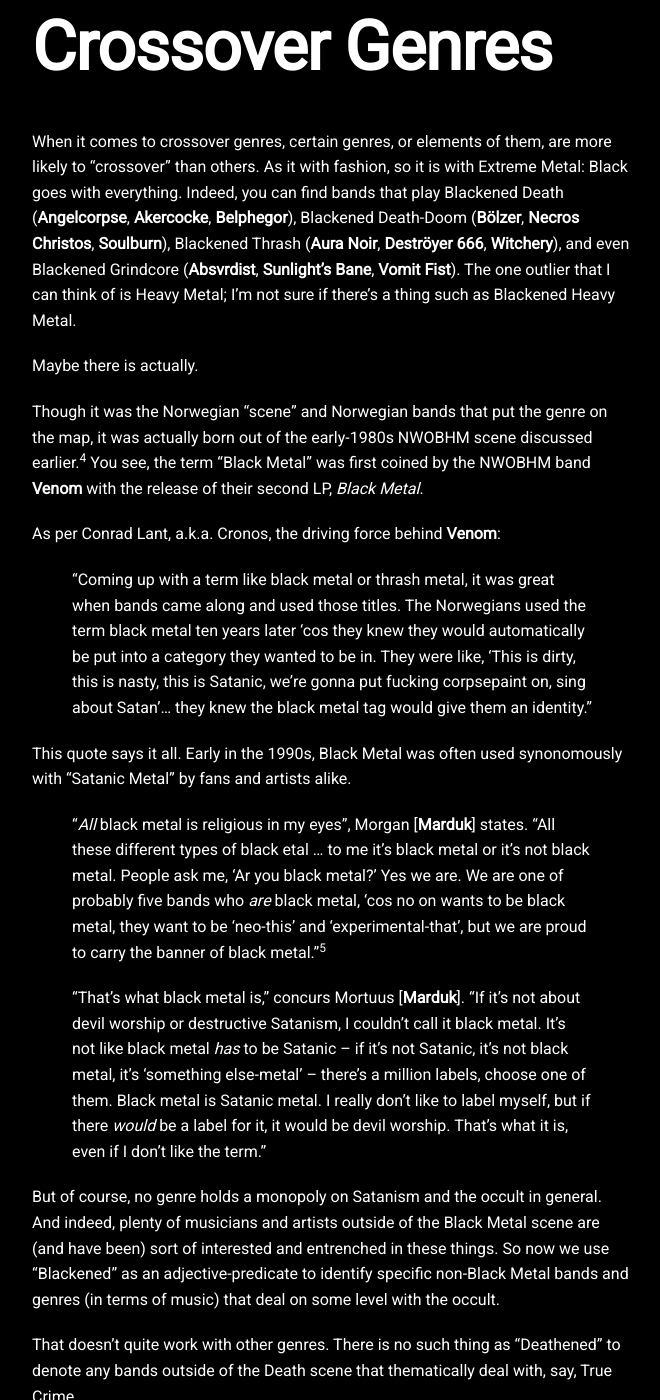
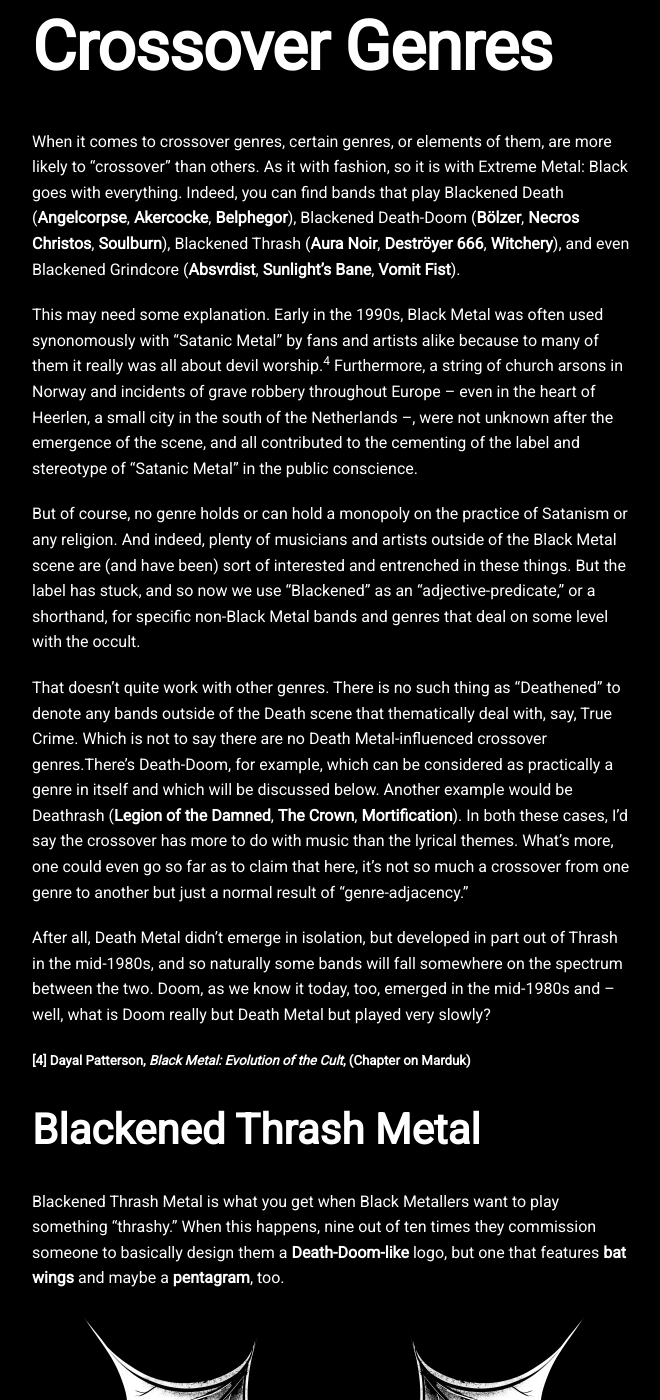
Before and after one commit to Noeska/illegiblesemantics, a Jekyll site: the page built from projects/proj-2.md, in a window 1280 px wide and 1400 px high, scrolled down 20883 px. Shown: the whole window, without its empty margins (308-968 px from the left). Built offline with Jekyll 4.4.1, drawn with Linux system fonts in a browser that asks for light colours; nearby versions of some CDN libraries; some of the changed text lies outside the part shown.

Commit message:
Update proj-2.md

```diff
--- a/projects/proj-2.md
+++ b/projects/proj-2.md
@@ -253,7 +253,18 @@
 ---
 
 # Crossover Genres
-When it comes to crossover genres, certain genres, or elements of them, are more likely to "crossover" than others. As it with fashion, so it is with Extreme Metal: Black goes with everything. Indeed, you can find bands that play Blackened Death (**Angelcorpse**, **Akercocke**, **Belphegor**), Blackened Death-Doom (**Bölzer**, **Necros Christos**, **Soulburn**), Blackened Thrash (**Aura Noir**, **Deströyer 666**, **Witchery**), and even Blackened Grindcore (**Absvrdist**, **Sunlight's Bane**, **Vomit Fist**). The one outlier that I can think of is Heavy Metal; I'm not sure if there's a thing such as Blackened Heavy Metal.
+When it comes to crossover genres, certain genres, or elements of them, are more likely to "crossover" than others. As it with fashion, so it is with Extreme Metal: Black goes with everything. Indeed, you can find bands that play Blackened Death (**Angelcorpse**, **Akercocke**, **Belphegor**), Blackened Death-Doom (**Bölzer**, **Necros Christos**, **Soulburn**), Blackened Thrash (**Aura Noir**, **Deströyer 666**, **Witchery**), and even Blackened Grindcore (**Absvrdist**, **Sunlight's Bane**, **Vomit Fist**).
+
+This may need some explanation. Early in the 1990s, Black Metal was often used synonomously with "Satanic Metal" by fans and artists alike because to many of them it really was all about devil worship.<sup>4</sup> Furthermore, a string of church arsons in Norway and incidents of grave robbery throughout Europe -- even in the heart of Heerlen, a small city in the south of the Netherlands --, were not unknown after the emergence of the scene, and all contributed to the cementing of the label and stereotype of "Satanic Metal" in the public conscience.
+
+
+
+But of course, no genre holds or can hold a monopoly on the practice of Satanism or any religion. And indeed, plenty of musicians and artists outside of the Black Metal scene are (and have been) sort of interested and entrenched in these things. But the label has stuck, and so now we use "Blackened" as an "adjective-predicate," or a shorthand, for specific non-Black Metal bands and genres that deal on some level with the occult.
+
+
+
+
+<!-- The one outlier that I can think of is Heavy Metal; I'm not sure if there's a thing such as Blackened Heavy Metal.
 
 Maybe there is actually.
 
@@ -263,8 +274,6 @@
 
 > "Coming up with a term like black metal or thrash metal, it was great when bands came along and used those titles. The Norwegians used the term black metal ten years later 'cos they knew they would automatically be put into a category they wanted to be in. They were like, 'This is dirty, this is nasty, this is Satanic, we're gonna put fucking corpsepaint on, sing about Satan'... they knew the black metal tag would give them an identity."
 
-
-
 This quote says it all. Early in the 1990s, Black Metal was often used synonomously with "Satanic Metal" by fans and artists alike.
 > "*All* black metal is religious in my eyes", Morgan [**Marduk**] states. "All these different types of black etal ... to me it's black metal or it's not black metal. People ask me, 'Ar you black metal?' Yes we are. We are one of probably five bands who *are* black metal, 'cos no on wants to be black metal, they want to be 'neo-this' and 'experimental-that', but we are proud to carry the banner of black metal."<sup>5</sup>
 
@@ -272,17 +281,18 @@
 
 But of course, no genre holds a monopoly on Satanism and the occult in general. And indeed, plenty of musicians and artists outside of the Black Metal scene are (and have been) sort of interested and entrenched in these things. So now we use "Blackened" as an adjective-predicate to identify specific non-Black Metal bands and genres (in terms of music) that deal on some level with the occult.
 
-That doesn't quite work with other genres. There is no such thing as "Deathened" to denote any bands outside of the Death scene that thematically deal with, say, True Crime.
-
-However, Death-Doom and, to a lesser extent, Deathtrash are recognized as genres on their own. This has more to do with the music than the lyrical themes.
+##### [4] Daniele Federico Rosa, 'Ye Go to Thy Abzu: How Norwegian Black Metal Used Mesopotamian References, Where It Took Them From, and How It Usually Got Them Wrong', Lorenzo Verderame and Agnès Garcia-Ventura, *Receptions of the Ancient Near East in Popular Culture and Beyond*, 106, and Dayal Patterson, *Black Metal: Evolution of the Cult*, 2009 (Chapter 22 on Burzum)
+##### [5] Dayal Patterson, *Black Metal: Evolution of the Cult*, (Chapter on Marduk)
 
 
-Meanwhile, Death Metal didn't emerge in isolation, but emerged in part from the Thrash genre, and so naturally some bands (**Legion of the Damned**, **The Crown**, **Mortification**) will sit somewhere on the spectrum between the two. In this case, it's not so much a crossover from one genre to another but a normal result of genre-adjacency. Yet still, some actually recognize Deathrash as its own separate genre.
+-->
+
+That doesn't quite work with other genres. There is no such thing as "Deathened" to denote any bands outside of the Death scene that thematically deal with, say, True Crime. Which is not to say there are no Death Metal-influenced crossover genres.There's Death-Doom, for example, which can be considered as practically a genre in itself and which will be discussed below. Another example would be Deathrash (**Legion of the Damned**, **The Crown**, **Mortification**). In both these cases, I'd say the crossover has more to do with music than the lyrical themes. What's more, one could even go so far as to claim that here, it's not so much a crossover from one genre to another but just a normal result of "genre-adjacency."
+
+After all, Death Metal didn't emerge in isolation, but developed in part out of Thrash in the mid-1980s, and so naturally some bands will fall somewhere on the spectrum between the two. Doom, as we know it today, too, emerged in the mid-1980s and -- well, what is Doom really but Death Metal but played very slowly?
 
 
-
-##### [4] Daniele Federico Rosa, 'Ye Go to Thy Abzu: How Norwegian Black Metal Used Mesopotamian References, Where It Took Them From, and How It Usually Got Them Wrong', Lorenzo Verderame and Agnès Garcia-Ventura, *Receptions of the Ancient Near East in Popular Culture and Beyond*, 106, and Dayal Patterson, *Black Metal: Evolution of the Cult*, 2009 (Chapter 22 on Burzum)
-##### [5] Dayal Patterson, *Black Metal: Evolution of the Cult*, (Chapter on Marduk)
+##### [4] Dayal Patterson, *Black Metal: Evolution of the Cult*, (Chapter on Marduk)
 
 ## Blackened Thrash Metal
 Blackened Thrash Metal is what you get when Black Metallers want to play something "thrashy." When this happens, nine out of ten times they commission someone to basically design them a **Death-Doom-like** logo, but one that features **bat wings** and maybe a **pentagram**, too.
@@ -302,14 +312,6 @@
 - <a href="https://open.spotify.com/track/3M5YJLUznJzmrGIAlI3nqe?si=6785db5366f74f8c" target="_blank" rel="noopener"><span>Belphegor</span></a>
 - <a href="https://open.spotify.com/track/1dEtXRznHGSyWNwmpmKXWn?si=15265ece39b14a59" target="_blank" rel="noopener"><span>Vital Remains</span></a>
 
-## Deathgrind
-Deathgrind takes the complexity of Death Metal and fuses it with the intensity, speed, and brevity of grindcore; so therefore it makes sense that Deathgrind logos sit somewhere between Death and Grind logos. More concretely, picture stripped-down, simplistic **Death letters**, overlaid with **splatters and spatters**.
-![Deathgrind](..\assets\img\projects\proj-2\deathgrind2.jpg)
-
-#### Deathgrind (Continued)
-* Person A: "Are they a Black Metal band?"
-* Person B: "No, silly. They're a Deathgrind band."
-
 ## Death-Doom
 This extreme subgenre was originally inspired by and birthed out of the (crust-)punk scene of the 1980s, most notably but not exclusively in Stockholm, Sweden. It combines the slow tempos and pessimistic, or merely depressive, melodies of Doom Metal with the low, grunting vocals of Death Metal. Typically, a Death-Doom logo is basically a **blackletter(-like) wordmark** (i.e., a type-only logo) surrounded with a **white, sometimes jaggy, halo**.
 
@@ -321,6 +323,14 @@
 - <a href="https://open.spotify.com/track/5faD0zZ9fMa3J5ZN3lIWtp?si=e1245794dcaf433a" target="_blank" rel="noopener"><span>Entombed</span></a>
 - <a href="https://open.spotify.com/track/0ejJdZnWdWPKJKvORuxtMy?si=9a14bddf9a4a4cb7" target="_blank" rel="noopener"><span>Winter</span></a>
 
+## Deathgrind
+Deathgrind takes the complexity of Death Metal and fuses it with the intensity, speed, and brevity of grindcore; so therefore it makes sense that Deathgrind logos sit somewhere between Death and Grind logos. More concretely, picture stripped-down, simplistic **Death letters**, overlaid with **splatters and spatters**.
+![Deathgrind](..\assets\img\projects\proj-2\deathgrind2.jpg)
+
+#### Deathgrind (Continued)
+* Person A: "Are they a Black Metal band?"
+* Person B: "No, silly. They're a Deathgrind band."
+
 ![Deathgrind](..\assets\img\projects\proj-2\deathgrind1.jpg)
 
 If you are anything like Person A, don't feel bad. It's is a very common misconception to mistake a Deathgrind logo for a Black Metal logo. But once you know what to look for and how to interpret it, things becase as clear as day to you. For starters, Black Metal logos are typically black and (inverted) white in color; this one is colored **green**, a color that is often used by Grindcore (and adjacent) bands. Another key thing to look out for are signs of **compositional design** -- or, perhaps rather, **lack thereof**. If a logo features a design of intricate, meticulous linework, it's probably *not* a Deathgrind logo.
@@ -329,6 +339,8 @@
 - <a href="https://open.spotify.com/track/2yX4gxtpB5RZpCPdP3NevM?si=c28505a7bec64f78" target="_blank" rel="noopener"><span>Aborted</span></a>
 - <a href="https://open.spotify.com/track/2ECMsbABJhbyEvVvY4RtV6?si=e970b103c7af446b" target="_blank" rel="noopener"><span>Carcass</span></a>
 - <a href="https://open.spotify.com/track/28kizMSvL3DcCGINWSOUjq?si=ead94586da4f4679" target="_blank" rel="noopener"><span>Cattle Decapitation</span></a>
+
+
 
 ---
 
```
